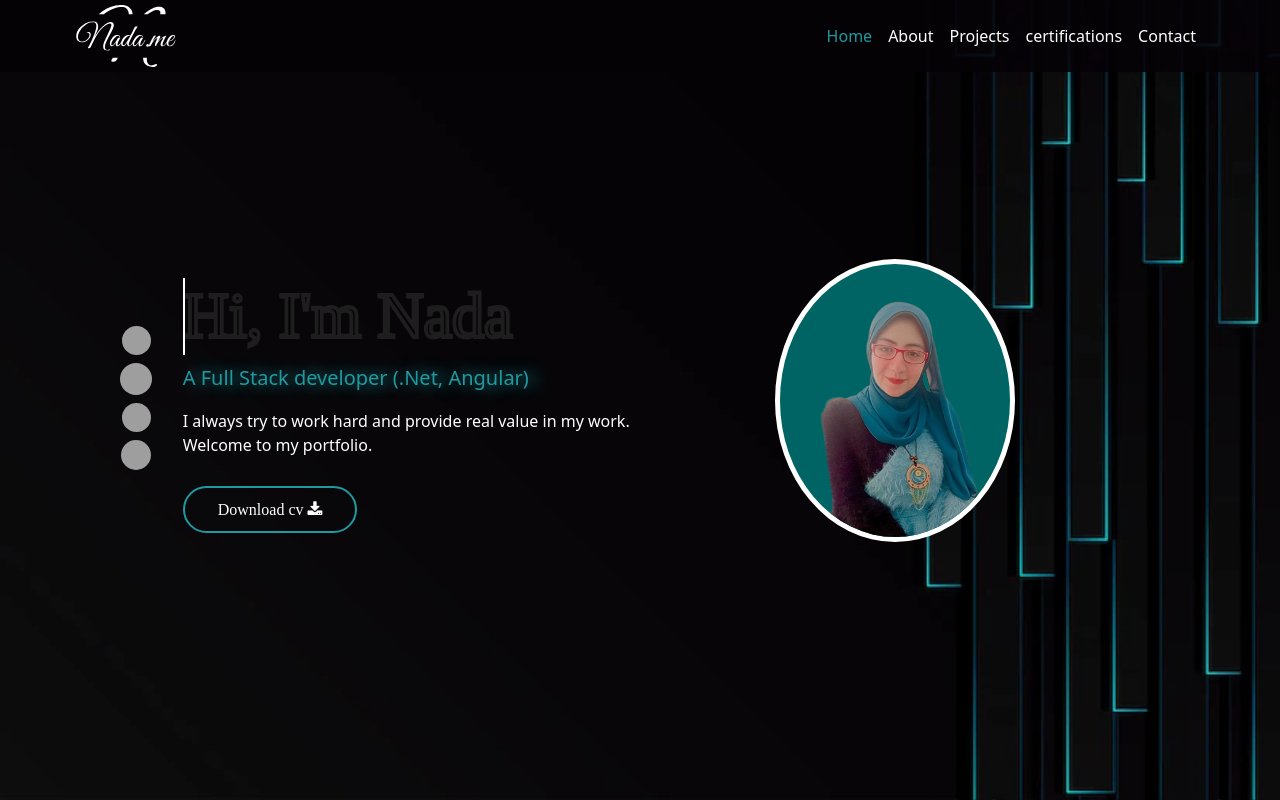
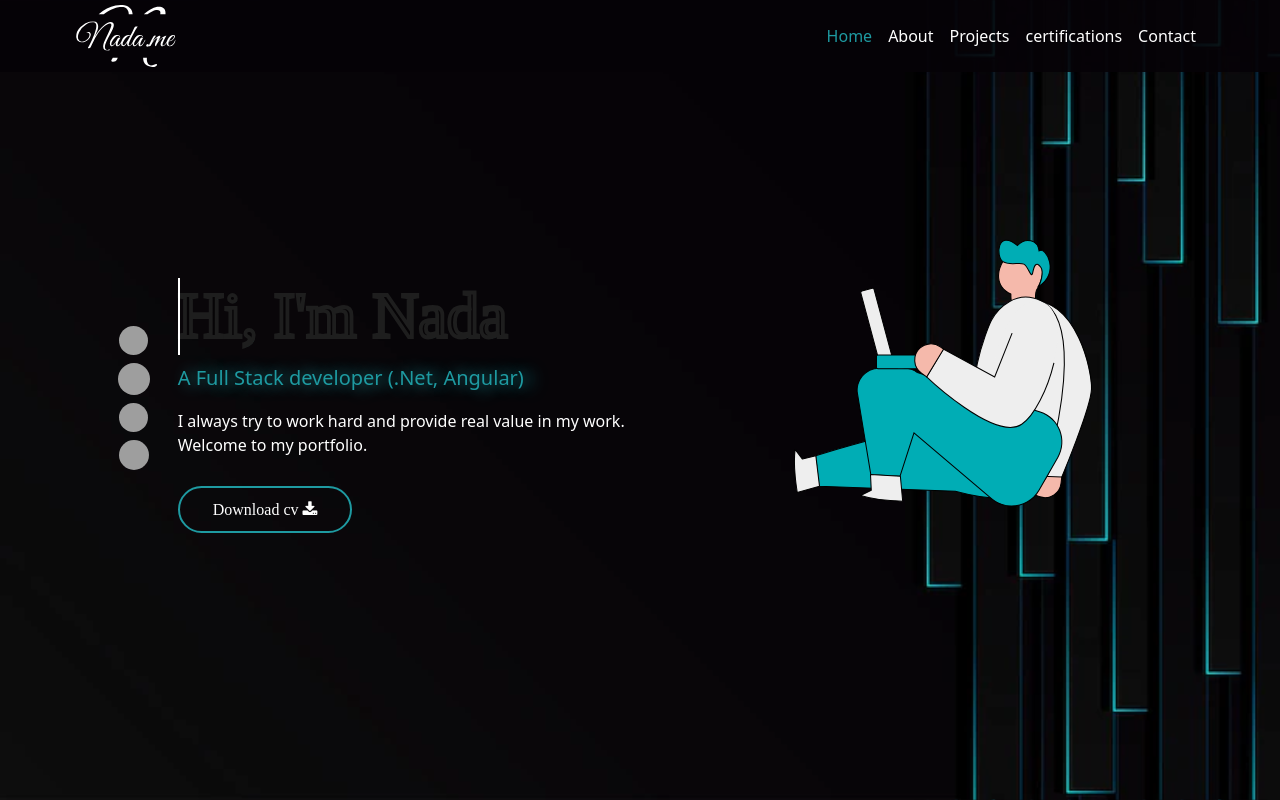
Before and after one commit to NadaSabry/portfolio, an Angular app: page / in a window 1280 px wide. Shown: the top 800 px of the page. Built offline with nearby package versions, Linux system fonts and the light colour scheme; grey boxes are pictures that could not be loaded; a web font is replaced by a local one; what ngx-owl-carousel-o would draw is missing.

Commit message:
add new image

```diff
--- a/src/app/Components/home/home.component.html
+++ b/src/app/Components/home/home.component.html
@@ -1,6 +1,8 @@
 <section id="home" class="section">
     <div class="image">
-        <img src="assets/images/nada4.png" class="img-fluid rounded-circle myimage" alt="Your image description">
+        <!-- <img src="assets/images/doodles mixed round.svg" width="400px" style="position: absolute; top: -100px;" alt="Your image description"> -->
+        <img src="assets/images/vector-home.svg" width="300px" alt="Your image description">
+        <!-- class="img-fluid rounded-circle myimage" -->
     </div>
     <div class="icon slideR">
         <div class="col m-auto text-center">
--- a/src/app/Components/home/home.component.scss
+++ b/src/app/Components/home/home.component.scss
@@ -35,7 +35,8 @@
     align-items: center;
     align-content:center;
     grid-template-areas:
-   "icon text text text text text img img img img img img";
+//    "icon text text text text text img img img img img img";
+"icon text text text text text text text img img img img";
     @media (max-width:575px) {
 
         grid-template-areas:
```
Also changed, not shown: src/assets/images/doodles mixed round.svg (added), src/assets/images/vector-home.svg (added).
